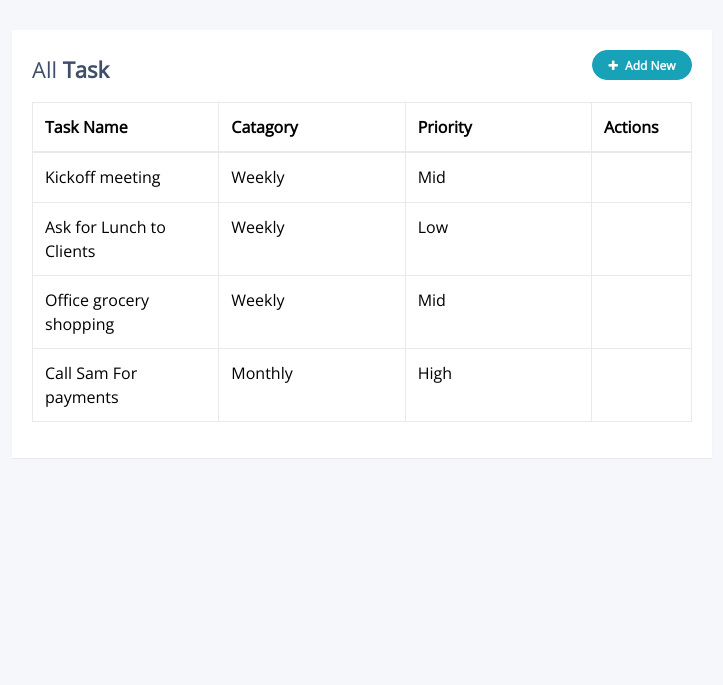
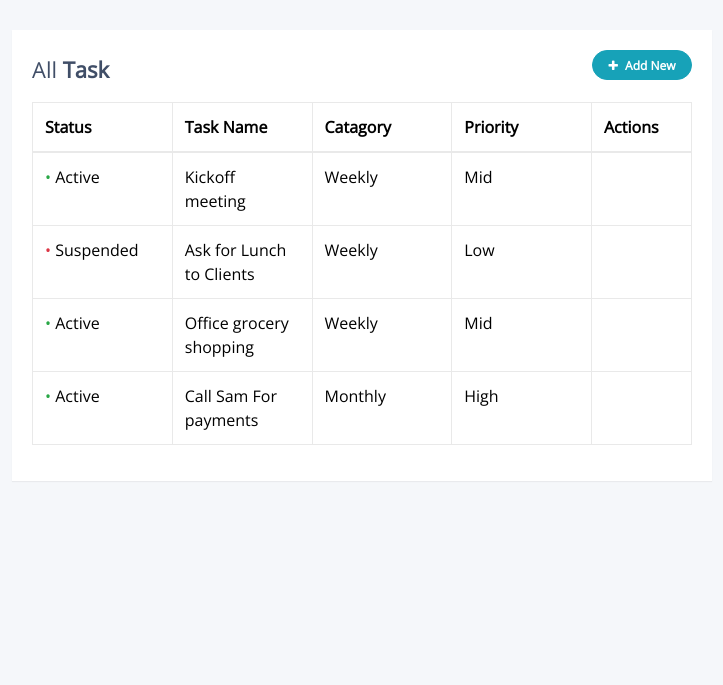
Before and after one commit to Injamulhasan/PlanIt-To_Do, a Python web app: template PlanIt/template/all_task.html in a window 1280 px wide. Shown: the part 86-771 px from the top of the page, without its empty margins (278-1001 px from the left). Run offline with Jinja, Linux system fonts and the light colour scheme; the template is opened without the code that fills it, so the values that code supplies are empty; some libraries are stand-ins or nearby versions.

Commit message:
updated all-task section with status column

```diff
--- a/PlanIt/template/all_task.html
+++ b/PlanIt/template/all_task.html
@@ -274,6 +274,7 @@
         <table class="table table-bordered">
           <thead>
             <tr>
+              <th>Status</th>
               <th>Task Name</th>
               <th>Catagory</th>
               <th>Priority</th>
@@ -282,6 +283,7 @@
           </thead>
           <tbody>
             <tr>
+              <td><span class="status text-success">&bull;</span> Active</td>
               <td>Kickoff meeting</td>
               <td>Weekly</td>
               <td>Mid</td>
@@ -300,10 +302,10 @@
             </tr>
 
             <tr>
+              <td><span class="status text-danger">&bull;</span> Suspended</td>
               <td>Ask for Lunch to Clients</td>
               <td>Weekly</td>
               <td>Low</td>
-
               <td>
                 <a class="add" title="Add" data-toggle="tooltip"
                   ><i class="material-icons">&#xE03B;</i></a
@@ -317,7 +319,9 @@
               </td>
             </tr>
 
+
             <tr>
+              <td><span class="status text-success">&bull;</span> Active</td>
               <td>Office grocery shopping</td>
               <td>Weekly</td>
               <td>Mid</td>
@@ -334,6 +338,7 @@
               </td>
             </tr>
             <tr>
+              <td><span class="status text-success">&bull;</span> Active</td>
               <td>Call Sam For payments</td>
               <td>Monthly</td>
               <td>High</td>
```
